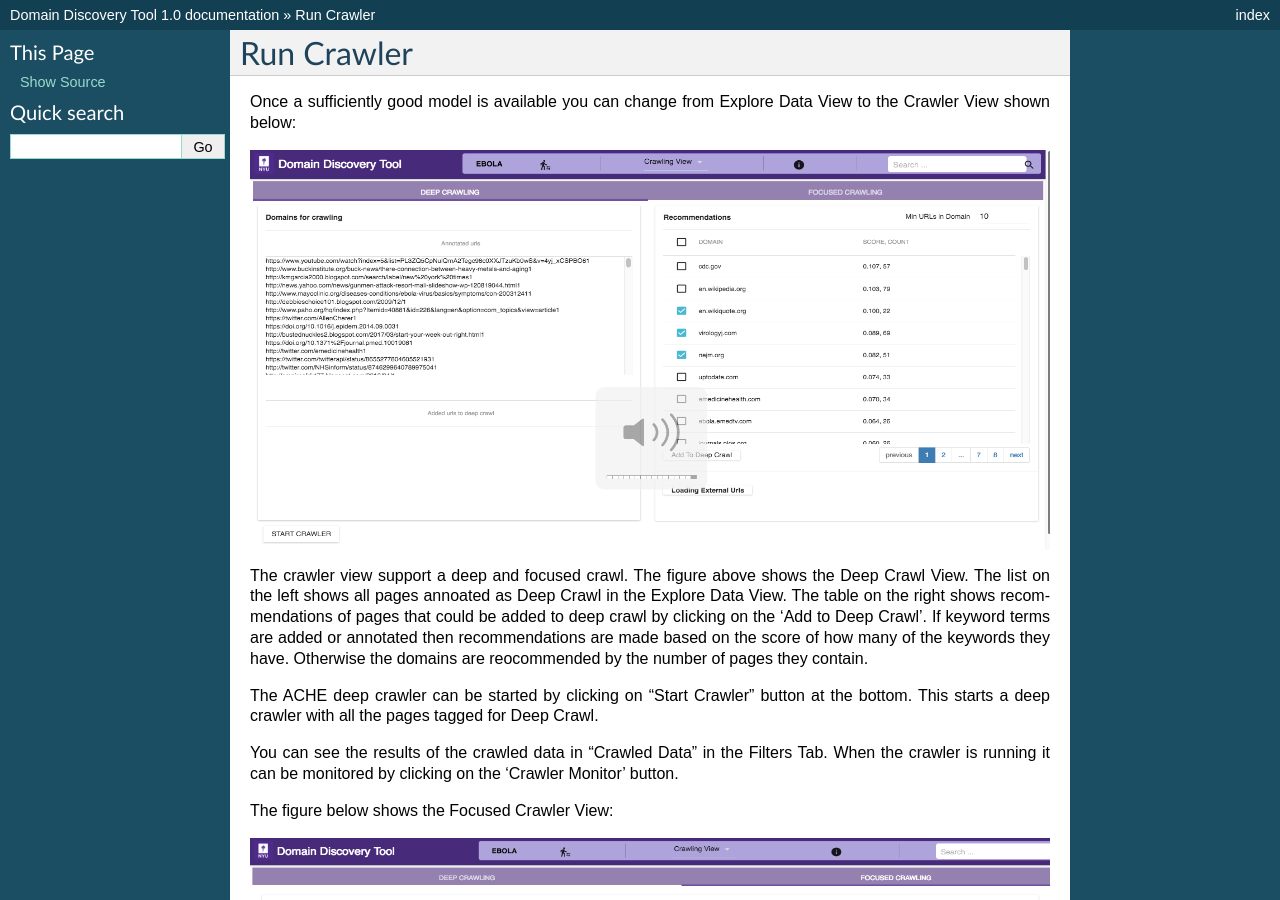
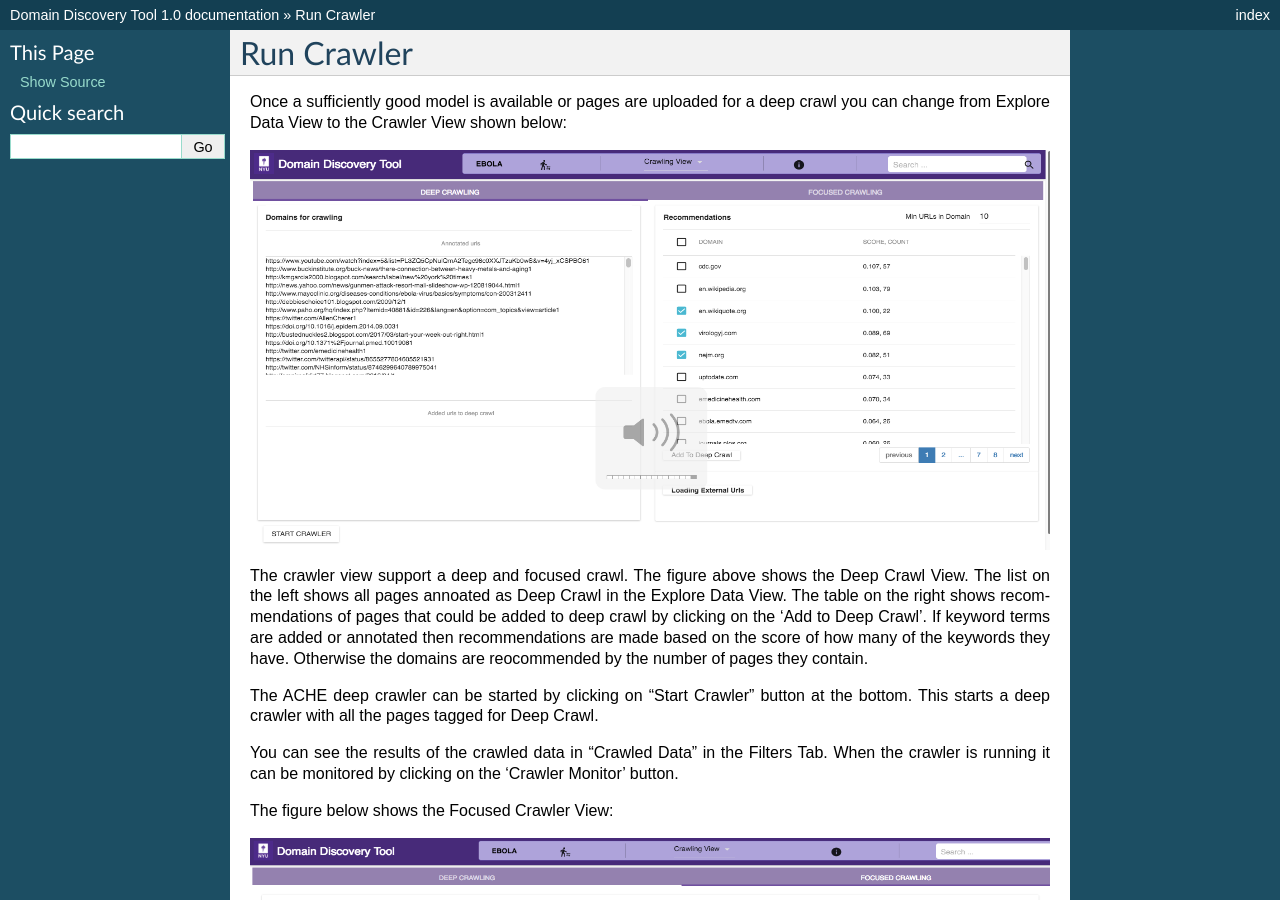
Before and after one commit to VIDA-NYU/domain_discovery_tool, a Sphinx documentation site: the page built from docs/run_crawler.rst, in a window 1280 px wide and 900 px high. Built offline with Sphinx 7.4.7, drawn with Linux system fonts in a browser that asks for light colours.

Commit message:
Updating docs with the new Crawler View details

```diff
--- a/docs/run_crawler.rst
+++ b/docs/run_crawler.rst
@@ -1,7 +1,7 @@
 Run Crawler
 -----------
 
-Once a sufficiently good model is available you can change from Explore Data View to the Crawler View shown below:
+Once a sufficiently good model is available or pages are uploaded for a deep crawl you can change from Explore Data View to the Crawler View shown below:
 
 .. image:: deep_crawl.png
    :width: 800px
```
